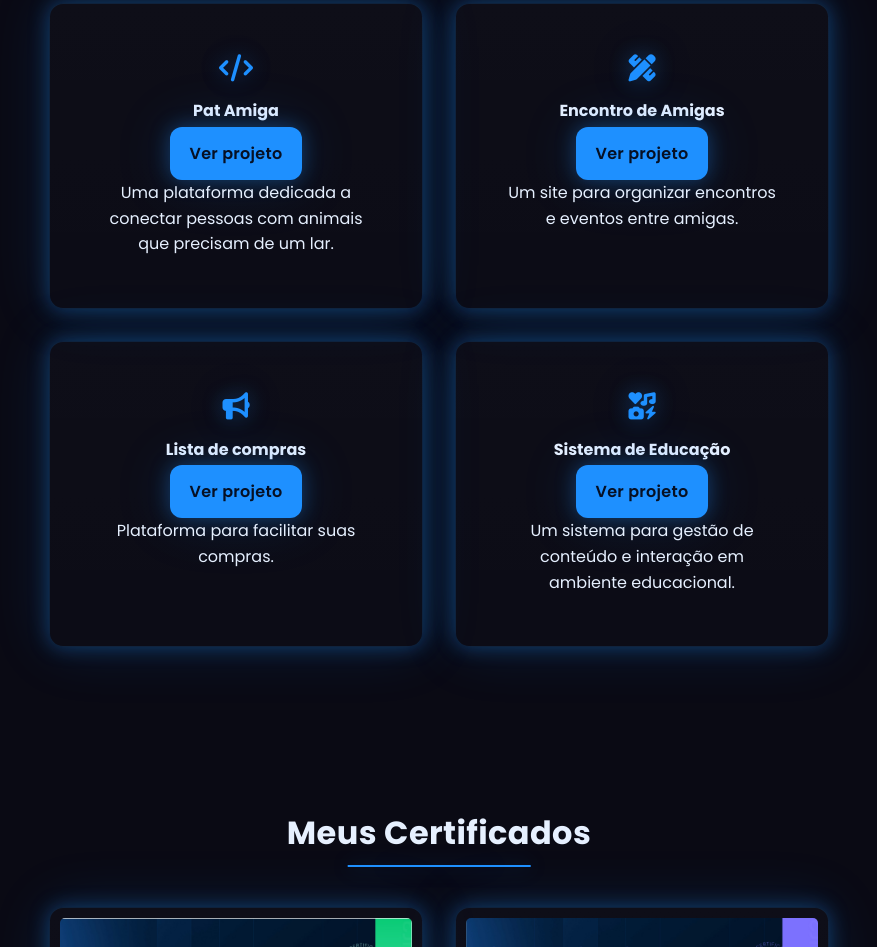
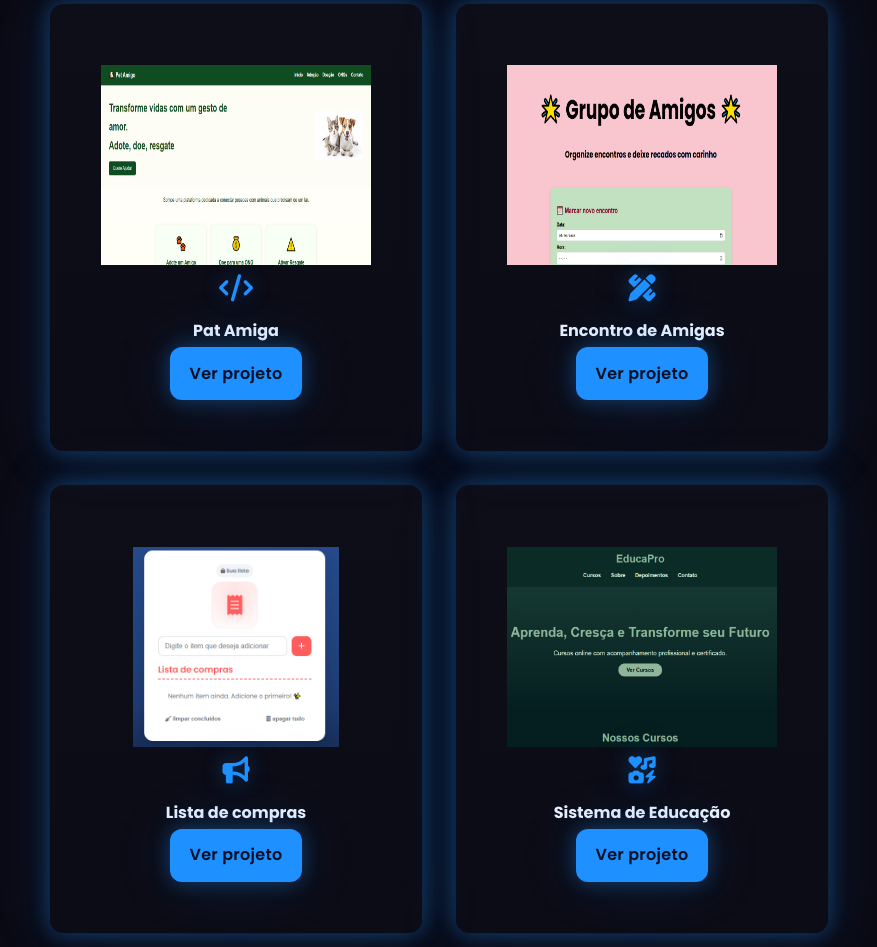
Before and after one commit to lymedusa/Portifolio, a plain HTML site: page index.html in a window 1280 px wide. Shown: the part 1969-2916 px from the top of the page, without its empty margins (201-1078 px from the left). Drawn offline with Linux system fonts and the light colour scheme.

Commit message:
Alateração

```diff
--- a/index.html
+++ b/index.html
@@ -107,31 +107,31 @@
 
       <div class="services-grid">
         <article class="service glow-card">
+          <img class="img-service" src="./img/Captura de tela 2025-08-20 155237.png" alt="projeto 1">
           <i class="fa-solid fa-code"></i>
           <h4>Pat Amiga</h4>
           <a href="https://pat-amiga-evelyn-nicole-s-projects-ceba870f.vercel.app/" target="_blank" class="btn primary">Ver projeto</a>
-          <p>Uma plataforma dedicada a conectar pessoas com animais que precisam de um lar.</p>
         </article>
 
         <article class="service glow-card">
+           <img class="img-service" src="./img/Captura de tela 2025-08-20 155837.png " alt="projeto 2">
           <i class="fa-solid fa-pen-ruler"></i>
           <h4>Encontro de Amigas</h4>
            <a href="https://grupodeamigas.netlify.app/" target="_blank" class="btn primary">Ver projeto</a>
-          <p>Um site para organizar encontros e eventos entre amigas.</p>
         </article>
 
         <article class="service glow-card">
+           <img class="img-service" src="./img/Captura de tela 2025-08-20 154959.png" alt="projeto 3">
           <i class="fa-solid fa-bullhorn"></i>
           <h4>Lista de compras</h4>
            <a href="https://lista-de-compras-six-zeta.vercel.app/" target="_blank" class="btn primary">Ver projeto</a>
-          <p>Plataforma para facilitar suas compras.</p>
         </article>
 
         <article class="service glow-card">
+          <img class="img-service" src="./img/Captura de tela 2025-08-20 155119.png" alt="projeto 4">
           <i class="fa-solid fa-icons"></i>
           <h4>Sistema de Educação</h4>
            <a href=" https://educa-pro-phi.vercel.app/" target="_blank" class="btn primary">Ver projeto</a>
-          <p>Um sistema para gestão de conteúdo e interação em ambiente educacional.</p>
         </article>
       </div>
     </section>
--- a/styles.css
+++ b/styles.css
@@ -99,6 +99,11 @@ img {
 
 .btn.outline:hover {
   background: rgba(30, 144, 255, .08);
+}
+
+.img-service {
+  height: 200px;
+  margin: 10px auto;
 }
 
 .glow-card {
```
Also changed, not shown: img/Captura de tela 2025-08-20 154959.png (added), img/Captura de tela 2025-08-20 155119.png (added), img/Captura de tela 2025-08-20 155237.png (added), img/Captura de tela 2025-08-20 155837.png (added).
